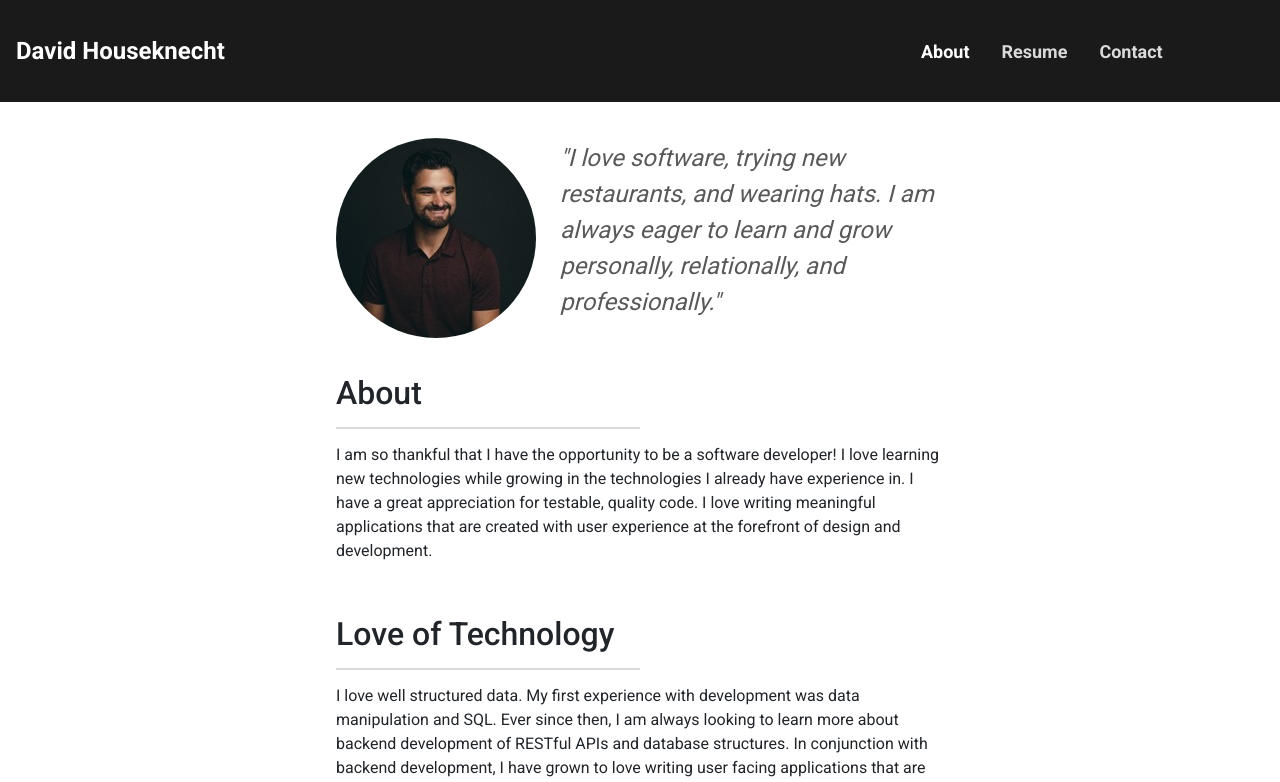
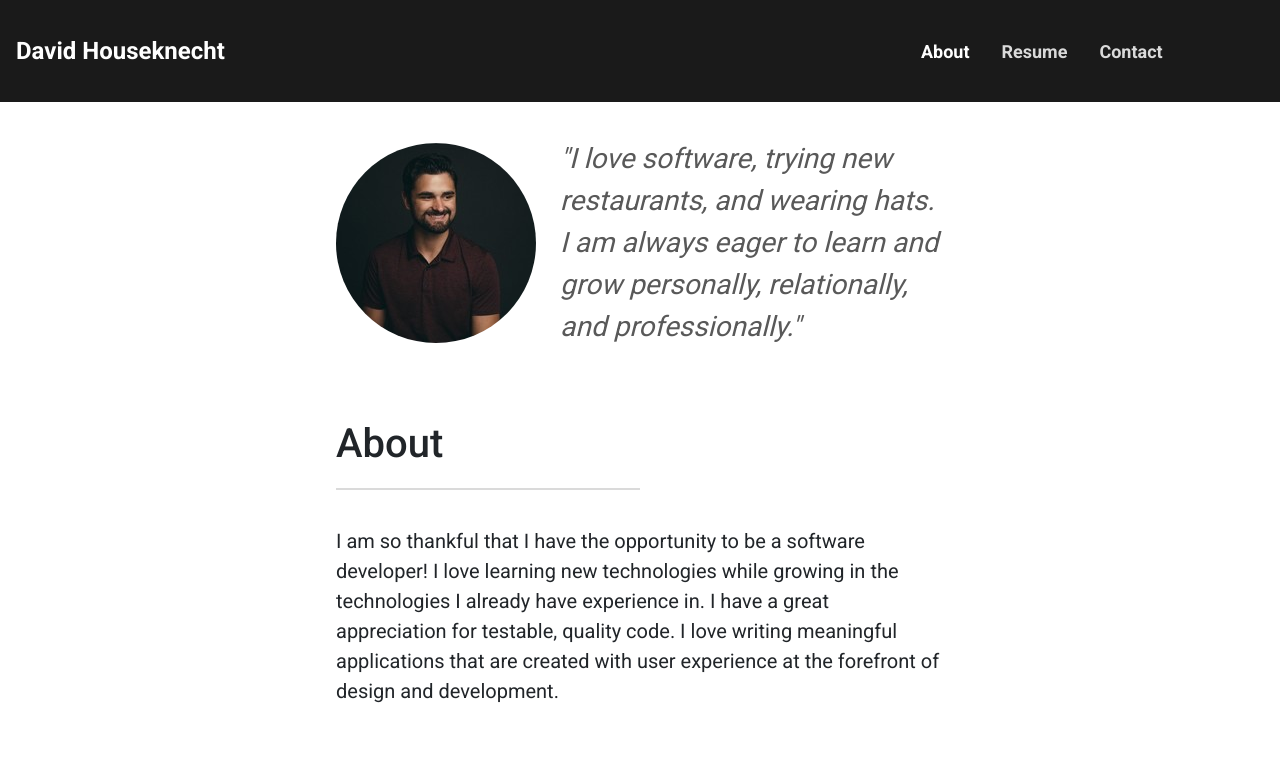
Before and after one commit to djhouseknecht/djhouseknecht.github.io, an Angular app: page /about in a window 1280 px wide. Shown: the top 782 px of the page. Built offline with nearby package versions, Linux system fonts and the light colour scheme; a web font is replaced by a local one.

Commit message:
Tweaked the font size and other generic styles

```diff
--- a/src/app/about/about.component.html
+++ b/src/app/about/about.component.html
@@ -1,4 +1,4 @@
-<div class="d-flex">
+<div class="image-and-quote">
 	<img src="/assets/mug-shot.jpeg" alt="david" align="left">
 	<p class="quote">
 		"I love software, trying new restaurants, and wearing hats. I am always eager to learn and grow personally, relationally, and professionally."
--- a/src/app/about/about.component.scss
+++ b/src/app/about/about.component.scss
@@ -2,21 +2,34 @@
 
 :host {
 	display: flex;
-	flex-direction: column;
+	flex-flow: column;
 	padding: 0 16px;
+	div {
+		margin: 36px 0;
+	}
+	.image-and-quote {
+		display: flex;
 		img {
 			border-radius: 50%;
 			margin-right: 24px;
-		width: auto;
-		height: auto;
-	}
-	div {
-		margin-top: 36px;
+			width: 200px;
+			height: 200px;
+			align-self: center;
 		}
 		.quote {
-		font-size: 24px;
+			font-size: 28px;
 			font-style: italic;
 			color: $gray-5;
 			align-self: center;
 		}
+		@include media-breakpoint-down(xs) {
+			img {
+				margin-right: 0;
+				margin-bottom: 24px;
 			}
+			flex-flow: row wrap;
+			justify-content: center;
+			text-align: center;
+		}
+	}
+}
--- a/src/app/contact/contact.component.html
+++ b/src/app/contact/contact.component.html
@@ -2,7 +2,7 @@
 	<h2 class="underline">Contact</h2>
 	<div class="separator"></div>
 	I would love to hear from you about any possible opportunities or even just to chat. I love talking software! Drop me an email or fill out the contact form. Thanks!
-	<div class="my-3">
+	<div class="mt-3">
 		<a class="px-3" href="mailto:david.j.houseknecht@gmail.com" target="_blank"><i class="fa fa-envelope "></i></a>
 		<a href="mailto:david.j.houseknecht@gmail.com" target="_blank">david.j.houseknecht@gmail.com</a>
 	</div>
--- a/src/app/contact/contact.component.scss
+++ b/src/app/contact/contact.component.scss
@@ -10,7 +10,6 @@
 	}
 	iframe {
 		min-height: 650px;
-		margin-top: 16px;
 		padding: 0 16px;
 		width: 100%;
 		@include media-breakpoint-down(xs) {
--- a/src/scss/styles.scss
+++ b/src/scss/styles.scss
@@ -41,12 +41,21 @@
 /* global styles go below here */
 html, body {
   height: 100%;
-  font-family: $font-family-sans-serif;
+	font-family: $font-family-sans-serif;
+	font-size: $font-size;
 }
 
 h2.underline {
 	width: 50%;
-	padding-bottom: .9rem;
-	margin-bottom: .9rem;
+	padding-bottom: 1rem;
+	margin-bottom: 1.8rem;
 	border-bottom: 2px solid $gray-3;
+	@include media-breakpoint-down(xs) {
+		margin-left: 25%;
+		text-align: center;
+	}
 }
+
+p {
+	margin: 0;
+}
--- a/src/scss/themes.scss
+++ b/src/scss/themes.scss
@@ -8,6 +8,7 @@
 
 $font-family-sans-serif: 'Roboto', sans-serif;
 $font-family-monospace: 'Roboto Mono', monospace;
+$font-size: 20px;
 
 $navbar-height: 102px;
 
```
Lines whose indentation alone changed are shown as unchanged.
